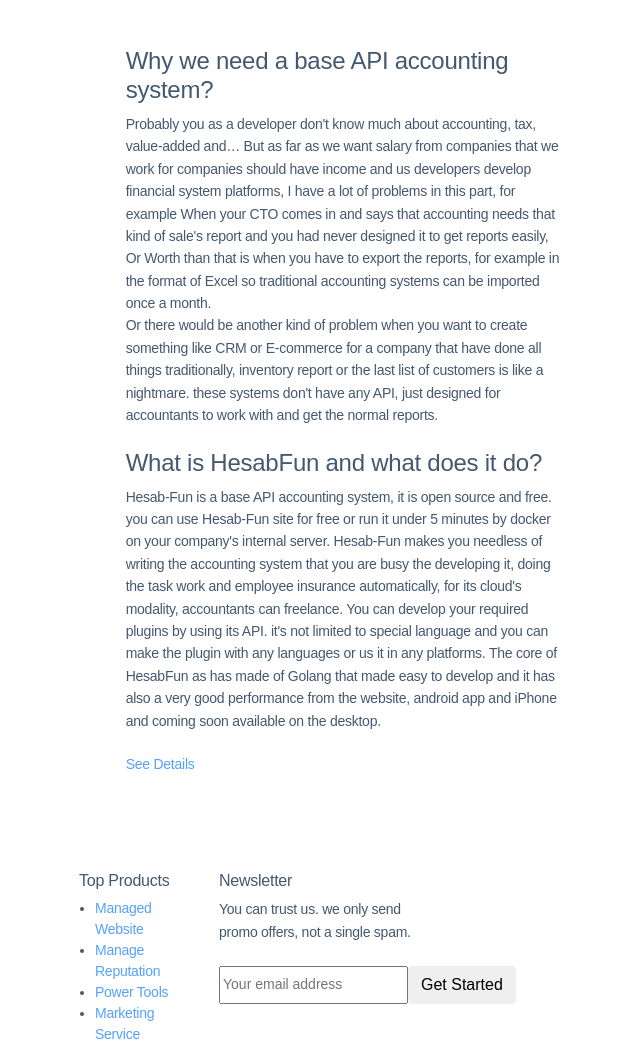
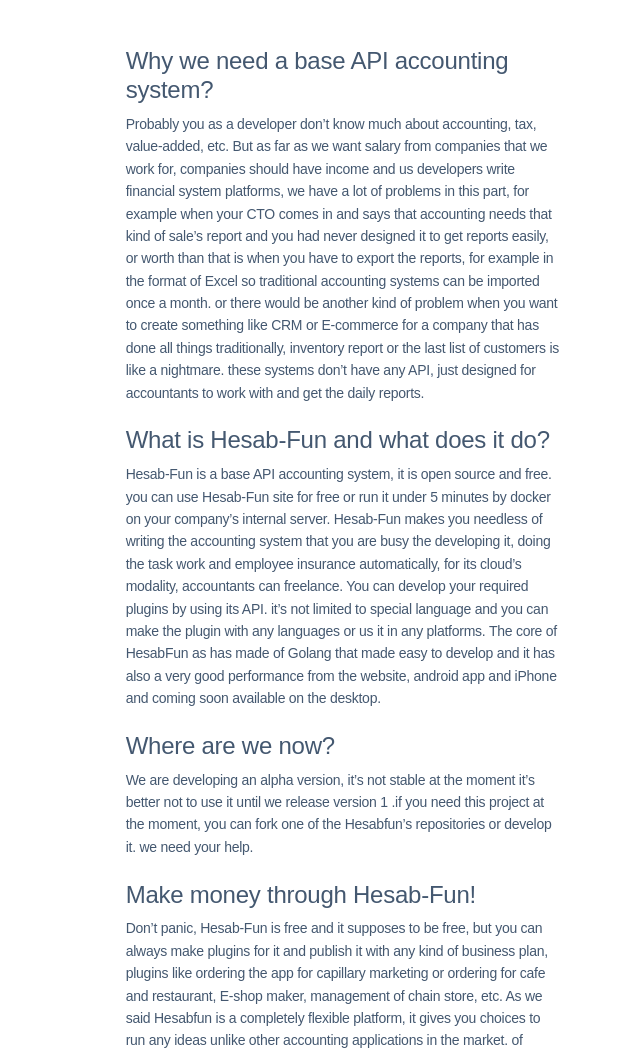
Before and after one commit to hesabFun/hesabfun.github.io, a plain HTML site: page index.html in a window 1280 px wide. Shown: the part 590-1639 px from the top of the page, without its empty margins (296-936 px from the left). Drawn offline with Linux system fonts and the light colour scheme; files whose address does not match are found by name.

Commit message:
Update index.html

```diff
--- a/index.html
+++ b/index.html
@@ -41,7 +41,7 @@
                         <li class="nav-item active"><a class="nav-link" href="#">Home</a></li>
                         <li class="nav-item"><a class="nav-link" href="https://app.hesabfun.com">Login</a></li>
                         <li class="nav-item"><a class="nav-link" href="https://github.com/hesabfun">Github</a>
-                        <li class="nav-item"><a class="nav-link" href="contact.html">Contact</a></li>
+                            <!--<li class="nav-item"><a class="nav-link" href="contact.html">Contact</a></li>-->
                     </ul>
                 </div>
             </div>
@@ -79,28 +79,45 @@
             <div class="col-lg-10 offset-lg-1">
                 <div class="interior_text">
                     <h4>Why we need a base API accounting system?</h4>
-                    <p>Probably you as a developer don't know much about accounting, tax, value-added and…
-                        But as far as we want salary from companies that we work for companies should have income and
-                        us developers develop financial system platforms, I have a lot of problems in this part, for
-                        example When your CTO comes in and says that accounting needs that kind of sale's report and you
-                        had never designed it to get reports easily, Or Worth than that is when you have to export the
+                    <p>Probably you as a developer don’t know much about accounting, tax, value-added, etc. But as far
+                        as we want salary from companies that we work for, companies should have income and us
+                        developers write financial system platforms, we have a lot of problems in this part, for example
+                        when your CTO comes in and says that accounting needs that kind of sale’s report and you had
+                        never designed it to get reports easily, or worth than that is when you have to export the
                         reports, for example in the format of Excel so traditional accounting systems can be imported
-                        once a month. <br>
-                        Or there would be another kind of problem when you want to create something like CRM or
-                        E-commerce for a company that have done all things traditionally, inventory report or the last
-                        list of customers is like a nightmare. these systems don't have any API, just designed for
-                        accountants to work with and get the normal reports.</p>
+                        once a month. or there would be another kind of problem when you want to create something like
+                        CRM or E-commerce for a company that has done all things traditionally, inventory report or the
+                        last list of customers is like a nightmare. these systems don’t have any API, just designed for
+                        accountants to work with and get the daily reports.</p>
 
-                    <h4>What is HesabFun and what does it do?</h4>
+                    <h4>What is Hesab-Fun and what does it do?</h4>
                     <p>Hesab-Fun is a base API accounting system, it is open source and free. you can use Hesab-Fun site
-                        for free or run it under 5 minutes by docker on your company's internal server. Hesab-Fun makes
+                        for free or run it under 5 minutes by docker on your company’s internal server. Hesab-Fun makes
                         you needless of writing the accounting system that you are busy the developing it, doing the
-                        task work and employee insurance automatically, for its cloud's modality, accountants can
-                        freelance. You can develop your required plugins by using its API. it's not limited to special
+                        task work and employee insurance automatically, for its cloud’s modality, accountants can
+                        freelance. You can develop your required plugins by using its API. it’s not limited to special
                         language and you can make the plugin with any languages or us it in any platforms. The core of
                         HesabFun as has made of Golang that made easy to develop and it has also a very good performance
                         from the website, android app and iPhone and coming soon available on the desktop.</p>
-                    <a class="main_btn" href="#">See Details</a>
+
+                    <h4>Where are we now?</h4>
+                    <p>We are developing an alpha version, it’s not stable at the moment it’s better not to use it until
+                        we release version 1 .if you need this project at the moment, you can fork one of the Hesabfun’s
+                        repositories or develop it. we need your help.</p>
+
+                    <h4>Make money through Hesab-Fun!</h4>
+                    <p>Don’t panic, Hesab-Fun is free and it supposes to be free, but you can always make plugins for it
+                        and publish it with any kind of business plan, plugins like ordering the app for capillary
+                        marketing or ordering for cafe and restaurant, E-shop maker, management of chain store, etc. As
+                        we said Hesabfun is a completely flexible platform, it gives you choices to run any ideas unlike
+                        other accounting applications in the market. of course, it’s better waiting for releasing
+                        version 1, presently we are doing a lot of changes and not stable at all.</p>
+
+                    <p>I’m ErFUN, Hesab-Fun’s developer, you can contact me through this email <a href="mailto:erfun@hesabfun.com" target="_blank" >erfun@hesabfun.com</a></p>
+                    <p>GitHub: <a href="https://github.com/hesabFun" target="_blank" >https://github.com/hesabFun</a></p>
+                    <p>Document: <a href="http://docs.hesabfun.com" target="_blank" >http://docs.hesabfun.com</a></p>
+
+                    <!--<a class="main_btn" href="#">See Details</a>-->
                 </div>
             </div>
         </div>
@@ -114,12 +131,11 @@
         <div class="row">
             <div class="col-lg-3  col-md-6 col-sm-6">
                 <div class="single-footer-widget tp_widgets">
-                    <h6 class="footer_title">Top Products</h6>
+                    <h6 class="footer_title">Top Links</h6>
                     <ul class="list">
-                        <li><a href="#">Managed Website</a></li>
-                        <li><a href="#">Manage Reputation</a></li>
-                        <li><a href="#">Power Tools</a></li>
-                        <li><a href="#">Marketing Service</a></li>
+                        <li><a href="https://hesabfun.com">Website</a></li>
+                        <li><a href="https://github.com/hesabFun">GitHub</a></li>
+                        <li><a href="https://docs.hesabfun.com">Documents</a></li>
                     </ul>
                 </div>
             </div>
@@ -134,7 +150,7 @@
                             <div class="input-group d-flex flex-row">
                                 <input name="EMAIL" placeholder="Your email address" onfocus="this.placeholder = ''"
                                        onblur="this.placeholder = 'Email Address '" required="" type="email">
-                                <button class="btn sub-btn">Get Started</button>
+                                <button class="btn sub-btn" disabled>Get Started</button>
                             </div>
                             <div class="mt-10 info"></div>
                         </form>
```
